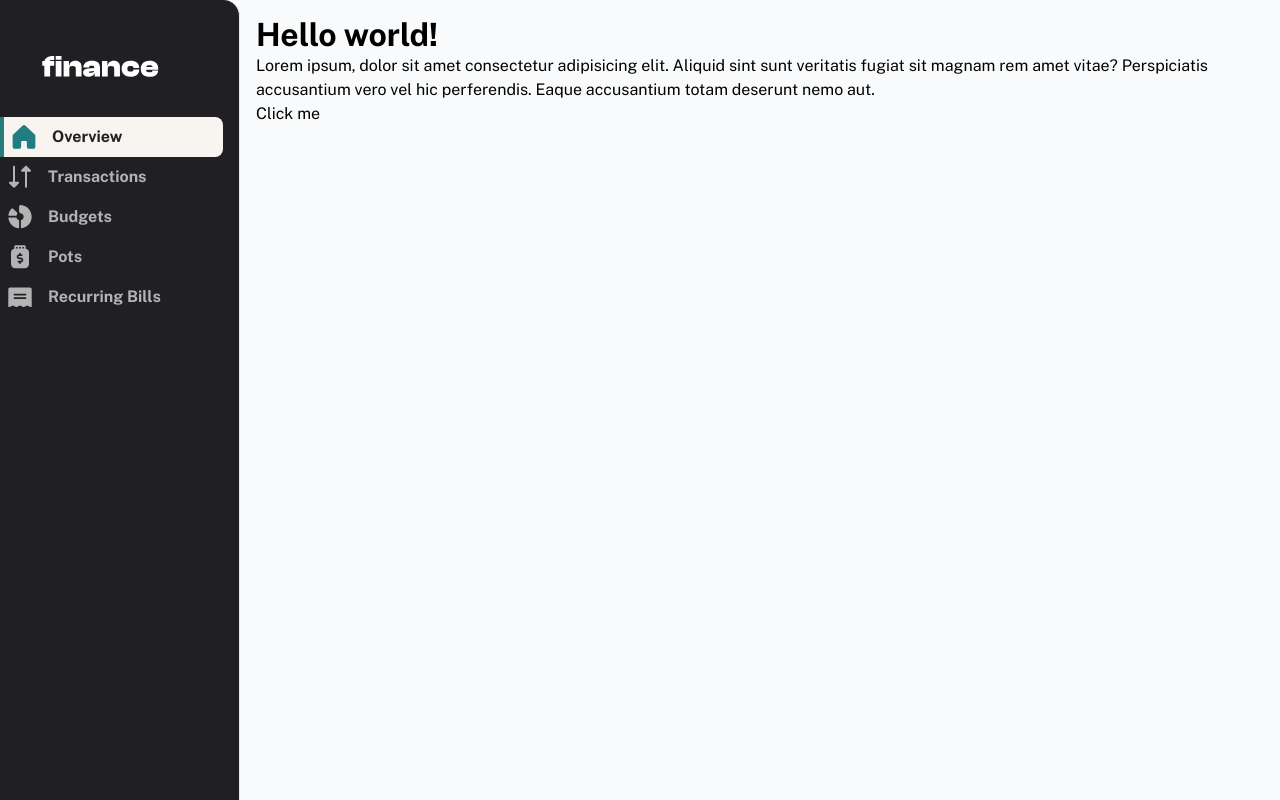
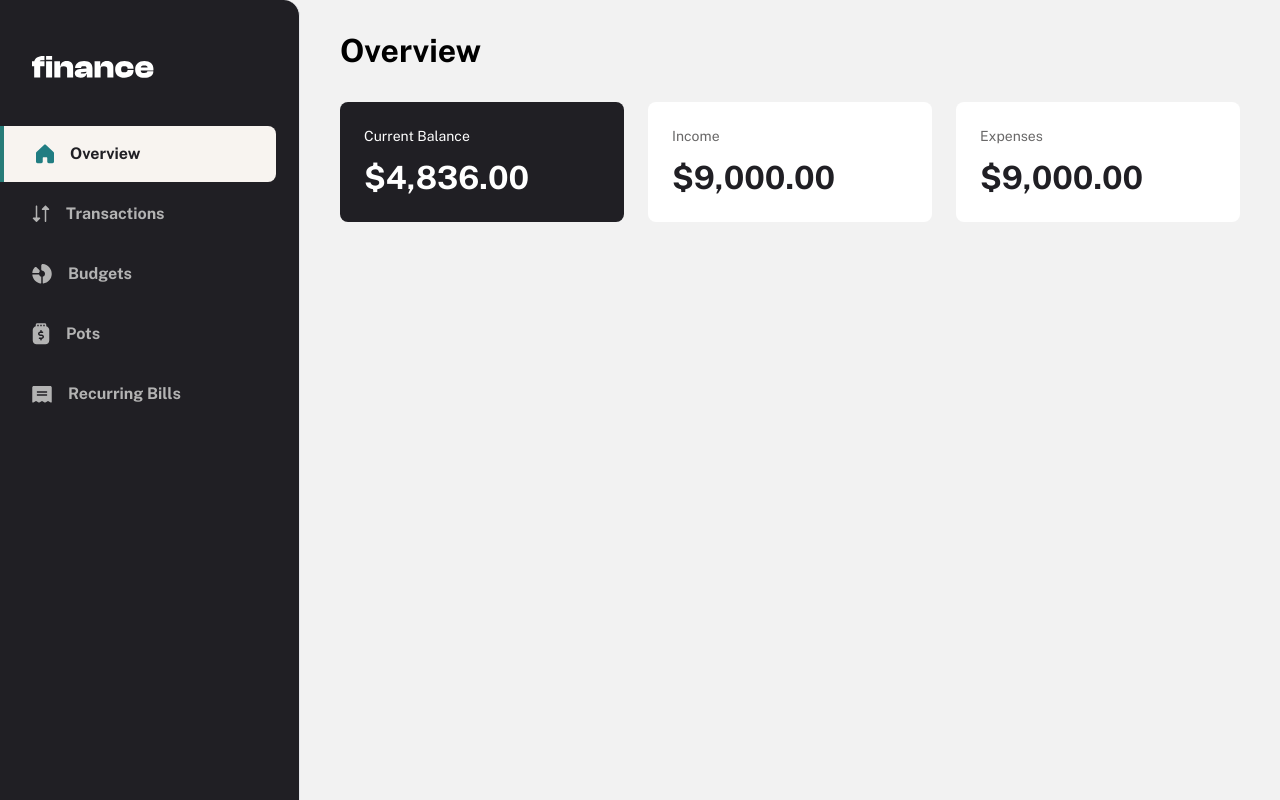
Before and after one commit to joefreeman8/personal-finance-app, a React (Vite) app: page /overview in a window 1280 px wide. Built offline with nearby package versions, Linux system fonts and the light colour scheme.

Commit message:
desktop nav bar completed, worked on desktop display for components showing correctly, small amount of html and css done in overview.tsx

```diff
--- a/src/App.tsx
+++ b/src/App.tsx
@@ -9,14 +9,14 @@ import Pots from "./components/Pots";
 function App() {
   return (
     <Router>
-      <div className="xl:flex">
+      <div className="xl:flex bg-grey100">
         <Navbar />
         {/* Main content */}
         <div
           className="
-            flex-1 p-4
-            mb-16 xl:ml-60 xl:mb-0
-            bg-gray-50 min-h-screen"
+            xl:w-[calc(100vw-300px)]
+            xl:ml-[300px]
+            bg-grey100 min-h-screen"
         >
           <Routes>
             <Route path="/overview" element={<Overview />} />
--- a/src/components/Overview.tsx
+++ b/src/components/Overview.tsx
@@ -1,21 +1,28 @@
 
 export default function Overview() {
-
-  function handleClick() {
-    console.log('hello')
-  }
 
 
 
 
   return (
-    <>
-      <h1 className="text-preset-1">
-        Hello world!
+    <section className="xl:my-400 xl:mx-500">
+      <h1 className="text-preset-1 xl:my-100">
+        Overview
       </h1>
-      <p>Lorem ipsum, dolor sit amet consectetur adipisicing elit. Aliquid sint sunt veritatis fugiat sit magnam rem amet vitae? Perspiciatis accusantium vero vel hic perferendis. Eaque accusantium totam deserunt nemo aut.
-      </p>
-      <button onClick={handleClick}>Click me</button>
-    </>
+      <div className="xl:my-400 xl:flex xl:justify-between">
+        <div className="xl:mr-300 xl:p-300 xl:bg-grey900 xl:text-white xl:w-1/3 xl:rounded-lg">
+          <p className="text-preset-4">Current Balance</p>
+          <p className="text-preset-1 xl:mt-150">$4,836.00</p>
+        </div>
+        <div className="xl:mr-300 xl:p-300 xl:bg-white xl:w-1/3 xl:rounded-lg">
+          <p className="text-preset-4 text-grey500">Income</p>
+          <p className="text-preset-1 xl:text-grey900 xl:mt-150">$9,000.00</p>
+        </div>
+        <div className="xl:p-300 xl:bg-white xl:w-1/3 xl:rounded-lg">
+          <p className="text-preset-4 text-grey500">Expenses</p>
+          <p className="text-preset-1 text-grey900 xl:mt-150">$9,000.00</p>
+        </div>
+      </div>
+    </section>
   )
 }
--- a/src/components/common/Navbar.tsx
+++ b/src/components/common/Navbar.tsx
@@ -13,24 +13,28 @@ export default function Navbar() {
 
   const isActivePath = (path: string): boolean => location.pathname === path
 
+  // Applies different classes to Links (if selected)
   function getLinkClasses(path: string): string {
     return `
-      flex flex-col xl:flex-row p-2 xl:justify-start text-preset-3
-      ${isActivePath(path) ?
-        'bg-beige100 rounded-r-lg text-grey900 border-l-4 border-green' :
-        'text-grey300 hover:text-grey100'
+      flex flex-col
+      text-preset-3
+      xl:flex-row xl:justify-start xl:px-400 xl:py-200 xl:mb-50
+      ${isActivePath(path)
+        ? 'bg-beige100 text-grey900 xl:rounded-r-lg xl:border-l-4 xl:border-green xl:w-[276px]'
+        : 'text-grey300 hover:text-grey100'
       }
     `
   }
 
+  // Applies change to icon colour
   function getIconClasses(path: string): string {
     if (location.pathname === path) {
       return `
-      w-6 h-6 xl:mr-4
+      xl:mr-200
       active-icon  //* active-icon is custom css written in Navbar.css
       `
     } else {
-      return 'w-6 h-6 xl:mr-4'
+      return 'xl:mr-200'
     }
   }
 
@@ -38,9 +42,13 @@ export default function Navbar() {
     <nav className="
       bg-grey900
       fixed bottom-0 w-full flex justify-around pt-4 pr-4 border-t
-      xl:fixed xl:top-0 xl:left-0 xl:w-60 xl:h-full xl:flex-col xl:justify-start xl:border-t-0 xl:border-r xl:rounded-tr-2xl
+      xl:w-[300px] xl:h-screen xl:flex-col xl:justify-start xl:border-t-0 xl:border-r xl:rounded-tr-2xl
     ">
-      <img src={NavLogo} alt="finance" className="w-[121px] h-[21px] m-10" />
+      <figure className="
+        xl:px-400 xl:py-500 xl:mb-100
+      ">
+        <img src={NavLogo} alt="finance" className="hidden xl:block" />
+      </figure>
 
       {/* Overview */}
       <Link to="/overview" className={getLinkClasses('/overview')}>
```
